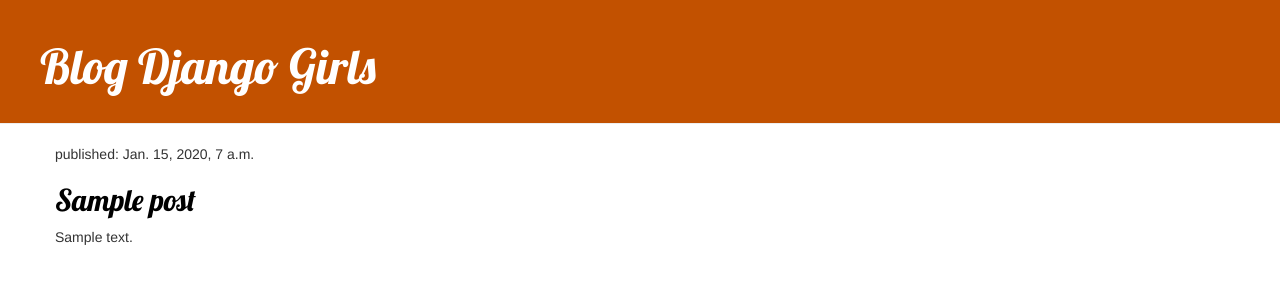
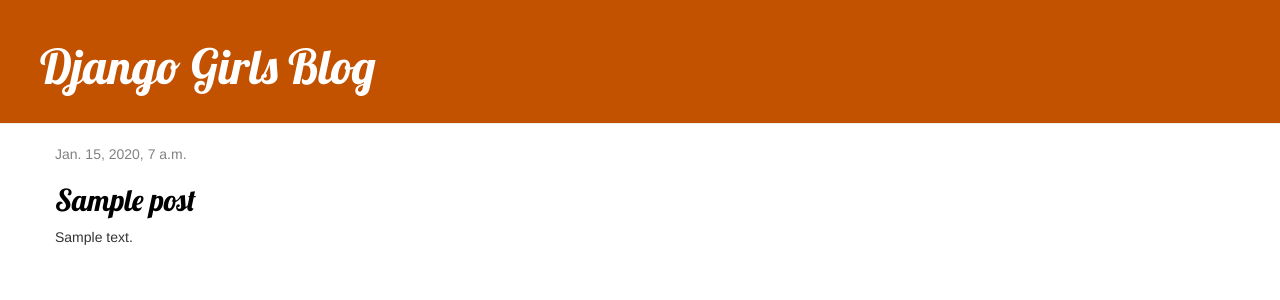
Before and after one commit to ItaloAbreu/my-first-blog, a Django app: template blog/templates/blog/post_list.html in a window 1280 px wide. Shown: the top 300 px of the page. Run offline with Django 3.2, Linux system fonts and the light colour scheme; the template is opened without the code that fills it: values that come from a table or form of the project are taken from there, others are empty; tables that the repository leaves empty hold one stand-in row (values such as "Sample post"); some libraries are stand-ins or nearby versions.

Commit message:
Estendendo templates

```diff
--- /dev/null
+++ b/blog/templates/blog/base.html
@@ -0,0 +1,26 @@
+{% load static %}
+<html>
+
+<head>
+  <link rel="stylesheet" href="//maxcdn.bootstrapcdn.com/bootstrap/3.2.0/css/bootstrap.min.css">
+  <link rel="stylesheet" href="//maxcdn.bootstrapcdn.com/bootstrap/3.2.0/css/bootstrap-theme.min.css">
+  <link href="//fonts.googleapis.com/css?family=Lobster&subset=latin,latin-ext" rel="stylesheet" type="text/css">
+  <link rel="stylesheet" href="{% static 'css/blog.css' %}">
+  <title>Blog Django Girls</title>
+</head>
+
+<body>
+  <div class="page-header">
+    <h1><a href="/">Django Girls Blog</a></h1>
+  </div>
+  <div class="content container">
+    <div class="row">
+      <div class="col-md-8">
+        {% block content %}
+        {% endblock %}
+      </div>
+    </div>
+  </div>
+</body>
+
+</html>
--- a/blog/templates/blog/post_list.html
+++ b/blog/templates/blog/post_list.html
@@ -1,32 +1,13 @@
-{% load static %}
-<html>
+{% extends 'blog/base.html' %}
 
-<head>
-  <link rel="stylesheet" href="//maxcdn.bootstrapcdn.com/bootstrap/3.2.0/css/bootstrap.min.css">
-  <link rel="stylesheet" href="//maxcdn.bootstrapcdn.com/bootstrap/3.2.0/css/bootstrap-theme.min.css">
-  <link href="//fonts.googleapis.com/css?family=Lobster&subset=latin,latin-ext" rel="stylesheet" type="text/css">
-  <link rel="stylesheet" href="{% static 'css/blog.css' %}">
-  <title>Blog Django Girls</title>
-</head>
-
-<body>
-  <div class="page-header">
-    <h1><a href="/">Blog Django Girls</a></h1>
-  </div>
-
-  <div class="content container">
-    <div class="row">
-      <div class="col-md-8">
-        {% for post in posts %}
-          <div class="post">
-            <p>published: {{ post.published_date }}</p>
-            <h2><a href="">{{ post.title }}</a></h2>
-            <p>{{ post.text|linebreaksbr }}</p>
-          </div>
-        {% endfor %}
+{% block content %}
+  {% for post in posts %}
+    <div class="post">
+      <div class="date">
+        {{ post.published_date }}
       </div>
+      <h2><a href="">{{ post.title }}</a></h2>
+      <p>{{ post.text|linebreaksbr }}</p>
     </div>
-  </div>
-</body>
-
-</html>
+  {% endfor %}
+{% endblock %}
```
